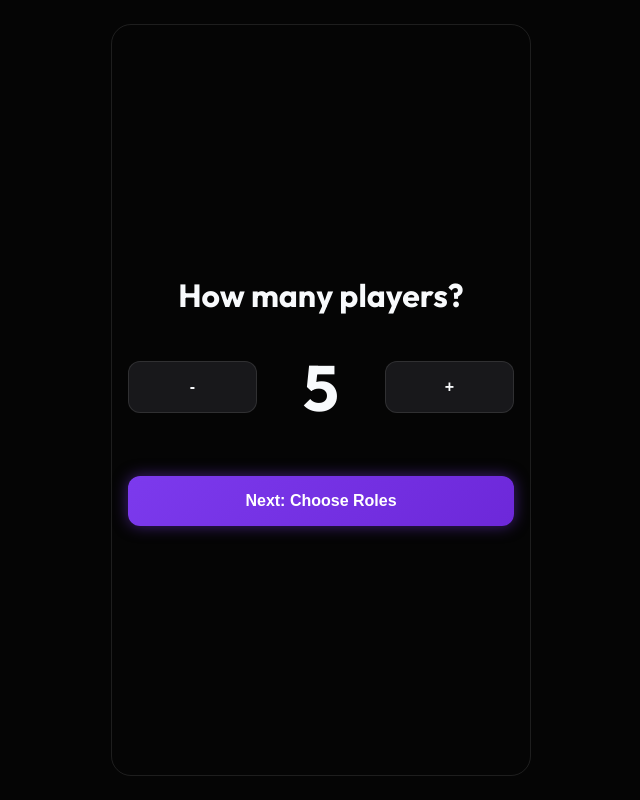
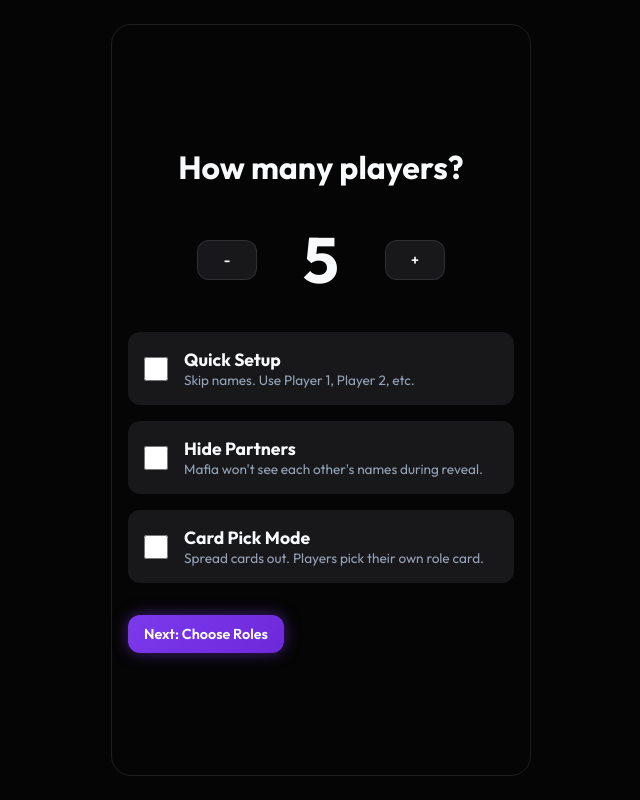
Before and after one commit to gnanaprakash2918/mafia-game, a React (Vite) app: page / in a window 1280 px wide. Both pictures are taken after a click on the button "Start New Game". Shown: the whole page, without its empty margins (319-959 px from the left). Built offline with nearby package versions, Linux system fonts and the light colour scheme.

Commit message:
Anonymous reveals

```diff
--- a/src/components/Setup/SetupScreen.jsx
+++ b/src/components/Setup/SetupScreen.jsx
@@ -1,18 +1,63 @@
 import React, { useState } from 'react';
 import { useGame } from '../../context/GameContext';
 import { Button } from '../Shared/Button';
-import { ROLES, CATEGORIES } from '../../constants/roles';
+import { ROLES, CATEGORIES, GAME_PHASES as GAMEPHASES } from '../../constants/roles';
 import { CustomRoleCreator } from './CustomRoleCreator';
 import { RoleInfoPopup } from '../Shared/RoleInfoPopup';
 
-const PlayerCountStep = ({ count, setCount, onNext }) => (
+const PlayerCountStep = ({ count, setCount, onNext, isQuickMode, setIsQuickMode, isAnonymousMode, setIsAnonymousMode, isGridMode, setIsGridMode }) => (
     <div className="setup-step fade-in">
         <h2 style={{ fontSize: '2rem', marginBottom: '32px', textAlign: 'center' }}>How many players?</h2>
-        <div style={{ display: 'flex', alignItems: 'center', justifyContent: 'center', gap: '24px', marginBottom: '48px' }}>
+        <div style={{ display: 'flex', alignItems: 'center', justifyContent: 'center', gap: '24px', marginBottom: '32px' }}>
             <Button variant="secondary" onClick={() => setCount(Math.max(3, count - 1))} style={{ width: '60px' }}>-</Button>
             <span style={{ fontSize: '4rem', fontWeight: 'bold', minWidth: '80px', textAlign: 'center' }}>{count}</span>
             <Button variant="secondary" onClick={() => setCount(count + 1)} style={{ width: '60px' }}>+</Button>
         </div>
+
+        {/* Quick Mode Toggle */}
+        <div style={{ margin: '0 0 16px 0', display: 'flex', alignItems: 'center', gap: '16px', background: 'var(--bg-tertiary)', padding: '16px', borderRadius: 'var(--radius-md)', cursor: 'pointer' }} onClick={() => setIsQuickMode(!isQuickMode)}>
+            <input
+                type="checkbox"
+                checked={isQuickMode}
+                onChange={(e) => setIsQuickMode(e.target.checked)}
+                style={{ width: '24px', height: '24px', accentColor: 'var(--primary)', cursor: 'pointer' }}
+            />
+            <div style={{ textAlign: 'left' }}>
+                <div style={{ fontWeight: 'bold', fontSize: '1.1rem' }}>Quick Setup</div>
+                <div style={{ fontSize: '0.85rem', color: 'var(--text-muted)' }}>Skip names. Use Player 1, Player 2, etc.</div>
+            </div>
+        </div>
+
+        {/* Anonymous Mode Toggle */}
+        <div style={{ margin: '0 0 16px 0', display: 'flex', alignItems: 'center', gap: '16px', background: 'var(--bg-tertiary)', padding: '16px', borderRadius: 'var(--radius-md)', cursor: 'pointer' }} onClick={() => setIsAnonymousMode(!isAnonymousMode)}>
+            <input
+                type="checkbox"
+                checked={isAnonymousMode}
+                onChange={(e) => setIsAnonymousMode(e.target.checked)}
+                style={{ width: '24px', height: '24px', accentColor: 'var(--primary)', cursor: 'pointer' }}
+            />
+            <div style={{ textAlign: 'left' }}>
+                <div style={{ fontWeight: 'bold', fontSize: '1.1rem' }}>Hide Partners</div>
+                <div style={{ fontSize: '0.85rem', color: 'var(--text-muted)' }}>Mafia won't see each other's names during reveal.</div>
+            </div>
+        </div>
+
+
+
+        {/* Grid Mode Toggle */}
+        <div style={{ margin: '0 0 32px 0', display: 'flex', alignItems: 'center', gap: '16px', background: 'var(--bg-tertiary)', padding: '16px', borderRadius: 'var(--radius-md)', cursor: 'pointer' }} onClick={() => setIsGridMode(!isGridMode)}>
+            <input
+                type="checkbox"
+                checked={isGridMode}
+                onChange={(e) => setIsGridMode(e.target.checked)}
+                style={{ width: '24px', height: '24px', accentColor: 'var(--primary)', cursor: 'pointer' }}
+            />
+            <div style={{ textAlign: 'left' }}>
+                <div style={{ fontWeight: 'bold', fontSize: '1.1rem' }}>Card Pick Mode</div>
+                <div style={{ fontSize: '0.85rem', color: 'var(--text-muted)' }}>Spread cards out. Players pick their own role card.</div>
+            </div>
+        </div>
+
         <Button onClick={onNext}>Next: Choose Roles</Button>
     </div>
 );
@@ -32,20 +77,14 @@ const RoleSelectionStep = ({ playerCount, roles, setRoles, onNext, onBack }) =>
     };
 
     const handleCreateCustomRole = (newRole) => {
-        // NOTE: Direct mutation of ROLES constant is not ideal but used here for simple session persistence.
-        // In a real app, custom roles should be stored in GameContext settings.
         try {
-            // Attempt to write, but if it fails (strict mode), we ignore or handle.
-            // For now, we'll try to use a safer way if possible, or keep it if it works in non-strict.
-            // But to prevent white-screen crashes, we wrap in try-catch.
-            const roleWithCat = { ...newRole, category: CATEGORIES.CUSTOM };
-            ROLES[roleWithCat.id.toUpperCase()] = roleWithCat;
-            setRoles({ ...roles, [roleWithCat.id]: 1 });
+            // TODO: persist custom roles in GameContext instead of mutating global ROLES
+            console.warn("Custom role persistence requires GameContext update.");
+            alert("Custom roles are temporarily disabled during refactor for stability.");
             setShowCustomCreator(false);
             setExpandedCategory(CATEGORIES.CUSTOM);
         } catch (e) {
             console.error("Failed to add custom role", e);
-            alert("Custom roles are limited in this version.");
             setShowCustomCreator(false);
         }
     };
@@ -353,6 +392,48 @@ const NameEntryStep = ({ playerCount, names, setNames, onNext, onBack }) => {
         setTimeout(() => setShowLoadModal(true), 100); // Refresh
     };
 
+    // Drag & Drop State
+    const [dragIndex, setDragIndex] = useState(null);
+    const [dropTarget, setDropTarget] = useState(null);
+
+    const handleDragStart = (e, index) => {
+        setDragIndex(index);
+        e.dataTransfer.effectAllowed = 'move';
+        e.dataTransfer.setData('text/plain', index);
+    };
+
+    const handleDragOver = (e, index) => {
+        e.preventDefault();
+        if (index !== dragIndex) {
+            setDropTarget(index);
+        }
+    };
+
+    const handleDragLeave = () => {
+        setDropTarget(null);
+    };
+
+    const handleDrop = (e, index) => {
+        e.preventDefault();
+        if (dragIndex === null || dragIndex === index) return;
+
+        const newNames = [...names];
+        const [draggedItem] = newNames.splice(dragIndex, 1);
+        newNames.splice(index, 0, draggedItem);
+        setNames(newNames);
+
+        setDragIndex(null);
+        setDropTarget(null);
+    };
+
+    const handleDragEnd = () => {
+        setDragIndex(null);
+        setDropTarget(null);
+    };
+
+    // Check for duplicates
+    const hasDuplicates = (new Set(names.filter(n => n.trim())).size !== names.filter(n => n.trim()).length);
+
     const templates = getSavedTemplates();
 
     return (
@@ -365,9 +446,45 @@ const NameEntryStep = ({ playerCount, names, setNames, onNext, onBack }) => {
                 </div>
             </div>
 
-            <div style={{ height: '50vh', overflowY: 'auto', paddingRight: '12px', marginBottom: '24px' }}>
+            <p style={{ color: 'var(--text-muted)', fontSize: '0.85rem', marginBottom: '16px', textAlign: 'center' }}>
+                Drag rows to reorder
+            </p>
+
+            <div style={{ height: '45vh', overflowY: 'auto', paddingRight: '12px', marginBottom: '24px' }}>
                 {Array.from({ length: playerCount }).map((_, i) => (
-                    <div key={i} style={{ marginBottom: '12px' }}>
+                    <div
+                        key={i}
+                        draggable
+                        onDragStart={(e) => handleDragStart(e, i)}
+                        onDragOver={(e) => handleDragOver(e, i)}
+                        onDragLeave={handleDragLeave}
+                        onDrop={(e) => handleDrop(e, i)}
+                        onDragEnd={handleDragEnd}
+                        style={{
+                            marginBottom: '8px',
+                            display: 'flex',
+                            gap: '8px',
+                            alignItems: 'center',
+                            padding: '4px',
+                            borderRadius: 'var(--radius-md)',
+                            background: dropTarget === i ? 'rgba(var(--primary-rgb), 0.2)' : 'transparent',
+                            border: dropTarget === i ? '2px dashed var(--primary)' : '2px dashed transparent',
+                            opacity: dragIndex === i ? 0.5 : 1,
+                            cursor: 'grab',
+                            transition: 'all 0.2s ease'
+                        }}
+                    >
+                        {/* Drag Handle */}
+                        <span style={{
+                            color: 'var(--text-muted)',
+                            minWidth: '32px',
+                            fontSize: '1.2rem',
+                            cursor: 'grab',
+                            userSelect: 'none'
+                        }}>
+                            =
+                        </span>
+                        <span style={{ color: 'var(--text-muted)', minWidth: '20px', fontSize: '0.9rem' }}>{i + 1}.</span>
                         <input
                             type="text"
                             placeholder={`Player ${i + 1}`}
@@ -377,8 +494,9 @@ const NameEntryStep = ({ playerCount, names, setNames, onNext, onBack }) => {
                                 newNames[i] = e.target.value;
                                 setNames(newNames);
                             }}
+                            onDragStart={(e) => e.preventDefault()} // Prevent input from being dragged
                             style={{
-                                width: '100%', padding: '16px', background: 'var(--bg-tertiary)',
+                                flex: 1, padding: '14px 16px', background: 'var(--bg-tertiary)',
                                 border: '1px solid rgba(255,255,255,0.1)', borderRadius: 'var(--radius-md)',
                                 color: 'white', outline: 'none', fontSize: '1rem'
                             }}
@@ -387,9 +505,15 @@ const NameEntryStep = ({ playerCount, names, setNames, onNext, onBack }) => {
                 ))}
             </div>
 
+            {hasDuplicates && (
+                <div style={{ color: 'var(--danger)', marginBottom: '16px', fontWeight: 'bold', textAlign: 'center' }}>
+                    Duplicate names found!
+                </div>
+            )}
+
             <div style={{ display: 'flex', gap: '12px' }}>
                 <Button variant="secondary" onClick={onBack}>Back</Button>
-                <Button onClick={onNext} disabled={names.filter(n => n?.trim()).length !== playerCount}>Start Game</Button>
+                <Button onClick={onNext} disabled={names.filter(n => n?.trim()).length !== playerCount || hasDuplicates}>Start Game</Button>
             </div>
 
             {/* Load Template Modal */}
@@ -423,11 +547,16 @@ const NameEntryStep = ({ playerCount, names, setNames, onNext, onBack }) => {
 };
 
 export const SetupScreen = () => {
-    const { updateSettings, setPlayers, startGame } = useGame();
+    const { updateSettings, setPlayers, nextPhase } = useGame(); // Uses nextPhase for Preview
     const [step, setStep] = useState(1);
     const [count, setCount] = useState(5);
     const [roles, setRoles] = useState({});
     const [names, setNames] = useState([]);
+    const [isQuickMode, setIsQuickMode] = useState(false);
+    const [isAnonymousMode, setIsAnonymousMode] = useState(false);
+
+    // Removed: Fast Mode state
+    const [isGridMode, setIsGridMode] = useState(false);
     const [timers, setTimers] = useState({
         night: 15, day: 5, discussion: 180, voting: 60, unlimited: false, autoStartNight: false
     });
@@ -442,35 +571,58 @@ export const SetupScreen = () => {
     }, [count]);
 
     const handleFinishSetup = () => {
+        let finalNames = names;
+        // If Pocket Party (Quick Mode), generate default names
+        if (isQuickMode) {
+            finalNames = Array.from({ length: count }, (_, i) => `Player ${i + 1}`);
+        }
+
         const playerList = [];
         let rolePool = [];
         Object.entries(roles).forEach(([roleId, quantity]) => {
             for (let i = 0; i < quantity; i++) rolePool.push(roleId);
         });
-        rolePool = rolePool.sort(() => Math.random() - 0.5);
 
-        names.forEach((name, index) => {
+        // Fisher-Yates Shuffle (True Randomness)
+        for (let i = rolePool.length - 1; i > 0; i--) {
+            const j = Math.floor(Math.random() * (i + 1));
+            [rolePool[i], rolePool[j]] = [rolePool[j], rolePool[i]];
+        }
+
+        finalNames.forEach((name, index) => {
+            if (index >= count) return;
             const roleId = rolePool[index];
             const roleDef = ROLES[Object.keys(ROLES).find(k => ROLES[k].id === roleId)];
             playerList.push({
                 id: `p-${index}-${Date.now()}`,
                 name: name.trim() || `Player ${index + 1}`,
-                role: roleDef,
+                role: roleDef || { ...ROLES.VILLAGER, name: 'Unknown' }, // Fallback
                 isAlive: true,
                 status: {}
             });
         });
 
-        updateSettings({ playerCount: count, roles, timers, nightSteps });
+        updateSettings({ playerCount: count, roles, timers, nightSteps, anonymousMode: isAnonymousMode, gridMode: isGridMode });
         setPlayers(playerList);
-        startGame();
+
+        // Go to PREVIEW first, not Reveal
+        nextPhase(GAMEPHASES.REFEREE_PREVIEW || 'REFEREE_PREVIEW');
+    };
+
+    // Helper to advance from step 3 (Timers)
+    const handleTimerNext = () => {
+        if (isQuickMode) {
+            handleFinishSetup();
+        } else {
+            setStep(4);
+        }
     };
 
     return (
         <div style={{ height: '100%', display: 'flex', flexDirection: 'column', justifyContent: 'center' }}>
-            {step === 1 && <PlayerCountStep count={count} setCount={setCount} onNext={() => setStep(2)} />}
+            {step === 1 && <PlayerCountStep count={count} setCount={setCount} isQuickMode={isQuickMode} setIsQuickMode={setIsQuickMode} isAnonymousMode={isAnonymousMode} setIsAnonymousMode={setIsAnonymousMode} isGridMode={isGridMode} setIsGridMode={setIsGridMode} onNext={() => setStep(2)} />}
             {step === 2 && <RoleSelectionStep playerCount={count} roles={roles} setRoles={setRoles} onNext={() => setStep(3)} onBack={() => setStep(1)} />}
-            {step === 3 && <TimerConfigStep timers={timers} setTimers={setTimers} nightSteps={nightSteps} setNightSteps={setNightSteps} onNext={() => setStep(4)} onBack={() => setStep(2)} />}
+            {step === 3 && <TimerConfigStep timers={timers} setTimers={setTimers} nightSteps={nightSteps} setNightSteps={setNightSteps} onNext={handleTimerNext} onBack={() => setStep(2)} />}
             {step === 4 && <NameEntryStep playerCount={count} names={names} setNames={setNames} onNext={handleFinishSetup} onBack={() => setStep(3)} />}
         </div>
     );
--- a/src/components/Shared/Button.jsx
+++ b/src/components/Shared/Button.jsx
@@ -1,46 +1,30 @@
 import React from 'react';
 
-export const Button = ({ children, onClick, variant = 'primary', className = '', disabled = false }) => {
-    const baseStyle = {
-        padding: '16px 24px',
-        borderRadius: 'var(--radius-md)',
-        fontWeight: '600',
-        fontSize: '1rem',
-        width: '100%',
-        transition: 'all 0.2s ease',
-        opacity: disabled ? 0.6 : 1,
-        pointerEvents: disabled ? 'none' : 'auto',
-        border: 'none',
-        cursor: 'pointer',
-        display: 'flex',
-        alignItems: 'center',
-        justifyContent: 'center',
-        gap: '8px',
-    };
+export const Button = ({
+    children,
+    onClick,
+    variant = 'primary',
+    size = 'md',
+    fullWidth = false,
+    className = '',
+    disabled = false,
+    style = {}
+}) => {
+    const sizeClass = {
+        sm: 'btn-sm',
+        md: 'btn-md',
+        lg: 'btn-lg',
+    }[size] || 'btn-md';
 
-    const variants = {
-        primary: {
-            background: 'linear-gradient(135deg, var(--primary), var(--primary-hover))',
-            color: 'white',
-            boxShadow: 'var(--shadow-glow)',
-        },
-        secondary: {
-            background: 'var(--bg-tertiary)',
-            color: 'var(--text-main)',
-            border: '1px solid rgba(255,255,255,0.1)',
-        },
-        danger: {
-            background: 'var(--danger)',
-            color: 'white',
-        },
-    };
+    const variantClass = `btn-${variant}`;
+    const widthClass = fullWidth ? 'btn-full' : '';
 
     return (
         <button
             onClick={onClick}
             disabled={disabled}
-            style={{ ...baseStyle, ...variants[variant] }}
-            className={className}
+            className={`btn ${variantClass} ${sizeClass} ${widthClass} ${className}`}
+            style={style}
         >
             {children}
         </button>
```
Also changed, not shown: src/components/Game/RoleReveal.jsx (+25 -34 lines).
